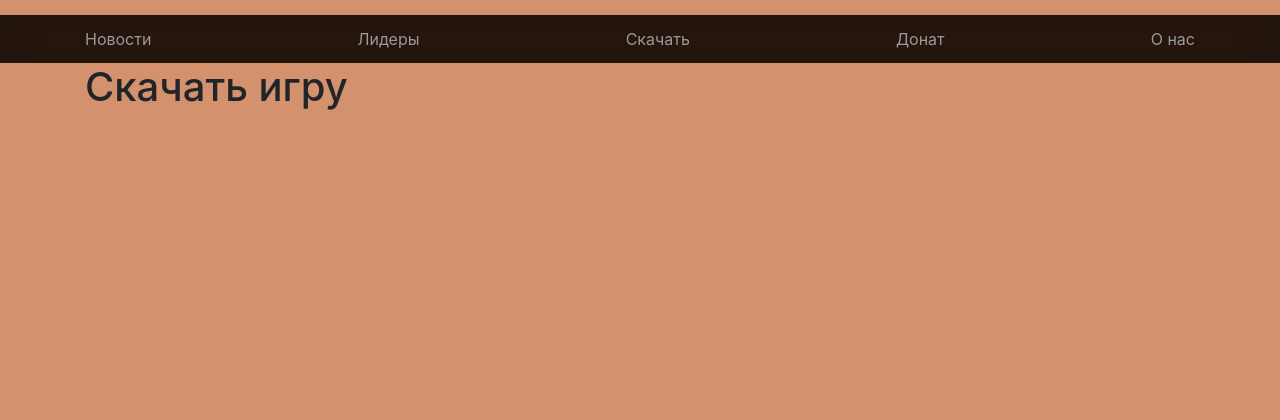
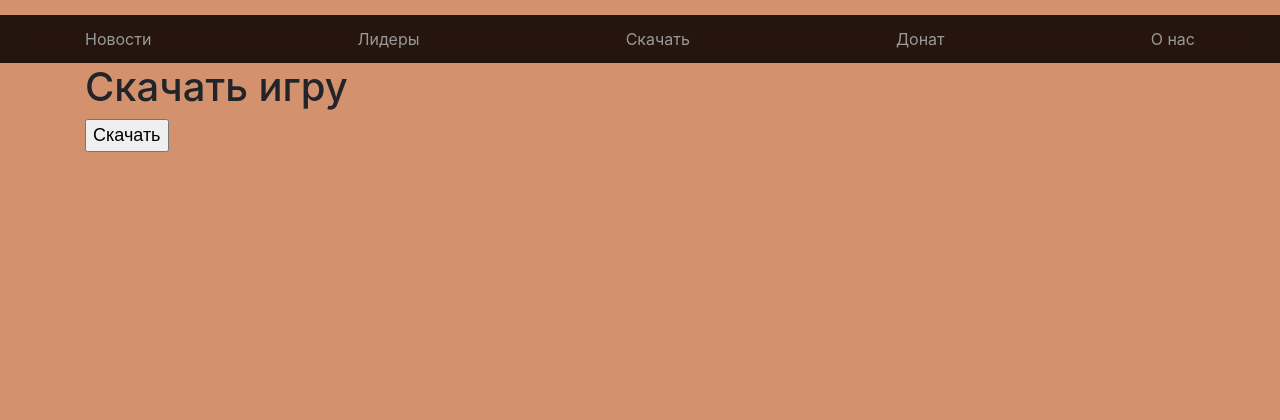
Before and after one commit to Gooosee/WebQuietCry, a Flask app: page /download in a window 1280 px wide. Shown: the part 28-448 px from the top of the page. Run offline with Flask 2, Linux system fonts and the light colour scheme; some libraries are stand-ins or nearby versions.

Commit message:
Работа над вкладкой download.html

```diff
--- a/templates/download.html
+++ b/templates/download.html
@@ -4,4 +4,7 @@
 <h1>
 	Скачать игру
 </h1>
+<form enctype="multipart/form-data" method="get">
+   <p><input type="submit" value="Скачать"></p>
+</form>
 {% endblock %}
```
